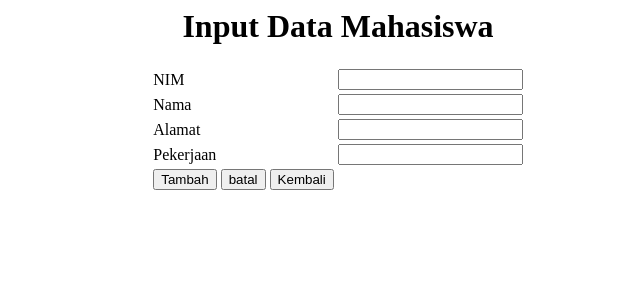
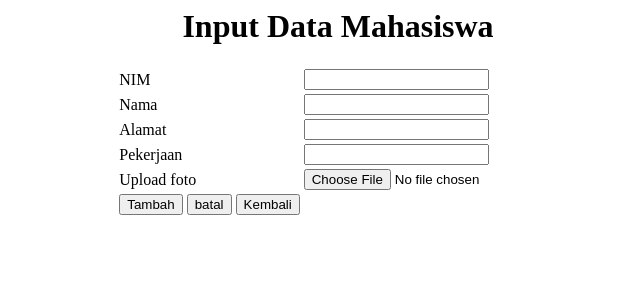
Before and after one commit to Rantimaharani25/WP2_Ranti, a CodeIgniter app: page /crud/index.php/kampus/tambah in a window 1280 px wide. Shown: the top 300 px of the page, without its empty margins (302-942 px from the left). Run offline with CodeIgniter, Linux system fonts and the light colour scheme.

Commit message:
memperbarui folder crud

```diff
--- a/application/controllers/kampus.php
+++ b/application/controllers/kampus.php
@@ -7,6 +7,7 @@ class kampus extends CI_Controller
         parent::__construct();
         $this->load->model('m_data');
         $this->load->helper('url');
+        $this->load->library('form_validation');
 
     }
 
@@ -21,21 +22,46 @@ class kampus extends CI_Controller
     {
         $this->load->view('input_data');
     }
-    function tambah_aksi()
+    function tambah_aksi(){
+        $this->form_validation->set_rules('nim','NIM','required|min_length[8] |max_length[8]');
+        $this->form_validation->set_rules('nama','Nama','required|alpha|min_length[5] |max_length[15]');
+        $this->form_validation->set_rules('alamat','Alamat','required|alpha');
+        $this->form_validation->set_rules('pekerjaan','Pekerjaan','required|alpha');
+
+        if($this->form_validation->run() == TRUE)
         {
+
             $nim = $this->input->post('nim');
             $nama = $this->input->post('nama');
             $alamat = $this->input->post('alamat');
             $pekerjaan = $this->input->post('pekerjaan');
 
+            $config['max_size']=2048;
+            $config['allowed_types']="png|jpg|jpeg|gif";
+            $config['remove_spaces']=TRUE;
+            $config['overwrite']=TRUE;
+            $config['upload_path']=FCPATH.'images';
+
+            $this->load->library('upload');
+            $this->load->initialize($config);
+
+        $this->upload->do_upload('foto');
+        $data_image=$this->upload->data('file_name');
+        $location='images/';
+        $foto=$location.$data_image;
+
         $data = array(
             'nim' => $nim,
             'nama' => $nama,
             'alamat' => $alamat,
-            'pekerjaan' => $pekerjaan
+            'pekerjaan' => $pekerjaan,
+            'foto' => $foto
         );
         $this->m_data->input_data($data, 'mahasiswa');
         redirect('kampus/index');
+    }else{
+        $this->load->view('input_data');
+    }
 }
 
     function edit($id)
@@ -45,24 +71,41 @@ class kampus extends CI_Controller
         $this->load->view('edit_data', $data);
     }
 
-    function update()
-    {
+    function update() {
         $id = $this->input->post('id');
         $nim = $this->input->post('nim');
         $nama = $this->input->post('nama');
         $alamat = $this->input->post('alamat');
         $pekerjaan = $this->input->post('pekerjaan');
+
+        $config['upload_path'] = FCPATH . 'images/';
+        $config['allowed_types'] = 'png|jpg|jpeg|gif';
+        $config['max_size'] = 2048;
+        $config['remove_spaces'] = TRUE;
+        $config['overwrite'] = TRUE;
+
+        $this->load->library('upload', $config);
+
+        if ($this->upload->do_upload('foto')) {
+            $data_image = $this->upload->data();
+            $foto = 'images/' . $data_image['file_name'];
+
             $data = array(
                 'nim' => $nim,
                 'nama' => $nama,
                 'alamat' => $alamat,
                 'pekerjaan' => $pekerjaan,
+                'foto' => $foto
             );
-        $where = array(
-            'id' => $id
-        );
+
+            $where = array('id' => $id);
             $this->m_data->update_data($where, $data, 'mahasiswa');
-        redirect('kampus');
+            redirect('kampus/index');
+        } else {
+            $error = $this->upload->display_errors();
+            echo $error;
+            // Tampilkan pesan kesalahan atau lakukan penanganan yang sesuai
+        }
     }
 
     function hapus($id)
--- a/application/models/M_data.php
+++ b/application/models/M_data.php
@@ -14,6 +14,9 @@ class M_data extends CI_model {
         return $this->db->get_where($table,$where);
 
     }
+    function get_data_by_id($where, $table) {
+        return $this->db->get_where($table, $where)->row();
+    }
 
     function update_data($where,$data,$table){
         $this->db->where($where);
--- a/application/views/input_data.php
+++ b/application/views/input_data.php
@@ -5,6 +5,7 @@
 <body>
     <center>
         <h1>Input Data Mahasiswa</h1>
+        <label style="color:#FF0000"><?php echo validation_errors() ; ?></label>
     </center>
 <form action="<?php echo base_url(). 'index.php/kampus/tambah_aksi'; ?>" method="post" enctype="multipart/form-data">
     <table style="margin:20px auto;">
@@ -25,6 +26,9 @@
             <td><input type="text" name="pekerjaan"></td>
         </tr>
         <tr>
+            <td>Upload foto</td>
+            <td><input type="file" name="foto"></td>
+        </tr>
             <td><input type="submit" value="Tambah"> <input type="reset" value="batal"> <?php echo anchor ('kampus/index','<input type=button value=Kembali>'); ?></td>
         </tr>
     <table>
--- a/application/views/tampil_data.php
+++ b/application/views/tampil_data.php
@@ -14,6 +14,7 @@
       <td>Nama</td>
       <td>Alamat</td>
       <td>Pekerjaan</td>
+      <td>Foto</td>
       <td>Action</td>
     </tr>
 
@@ -27,6 +28,7 @@
       <td><?php echo $u->nama ?></td>
       <td><?php echo $u->alamat ?></td>
       <td><?php echo $u->pekerjaan ?></td>
+      <td><img src="<?php echo base_url();?><?php echo $u->foto ?>" width="50" height="50"></td>
       <td>
             <?php echo anchor('kampus/edit/'.$u->id,'Edit'); ?>
             <?php echo anchor('kampus/hapus/'.$u->id,'Hapus');?>
```
Also changed, not shown: application/views/edit_data.php (+8 -2 lines), system/language/english/form_validation_lang.php (+4 -4 lines), images/ClassDiagram1.png (added), images/IMG-20210624-WA0030.jpg (added), images/WhatsApp_Image_2023-10-24_at_14_12_38.jpeg (added), images/WhatsApp_Image_2023-10-24_at_14_12_38_(2).jpeg (added), images/WhatsApp_Image_2023-10-24_at_16_40_55.jpeg (added), images/WhatsApp_Image_2023-10-24_at_16_41_33.jpeg (added). Lines whose indentation alone changed are shown as unchanged.
